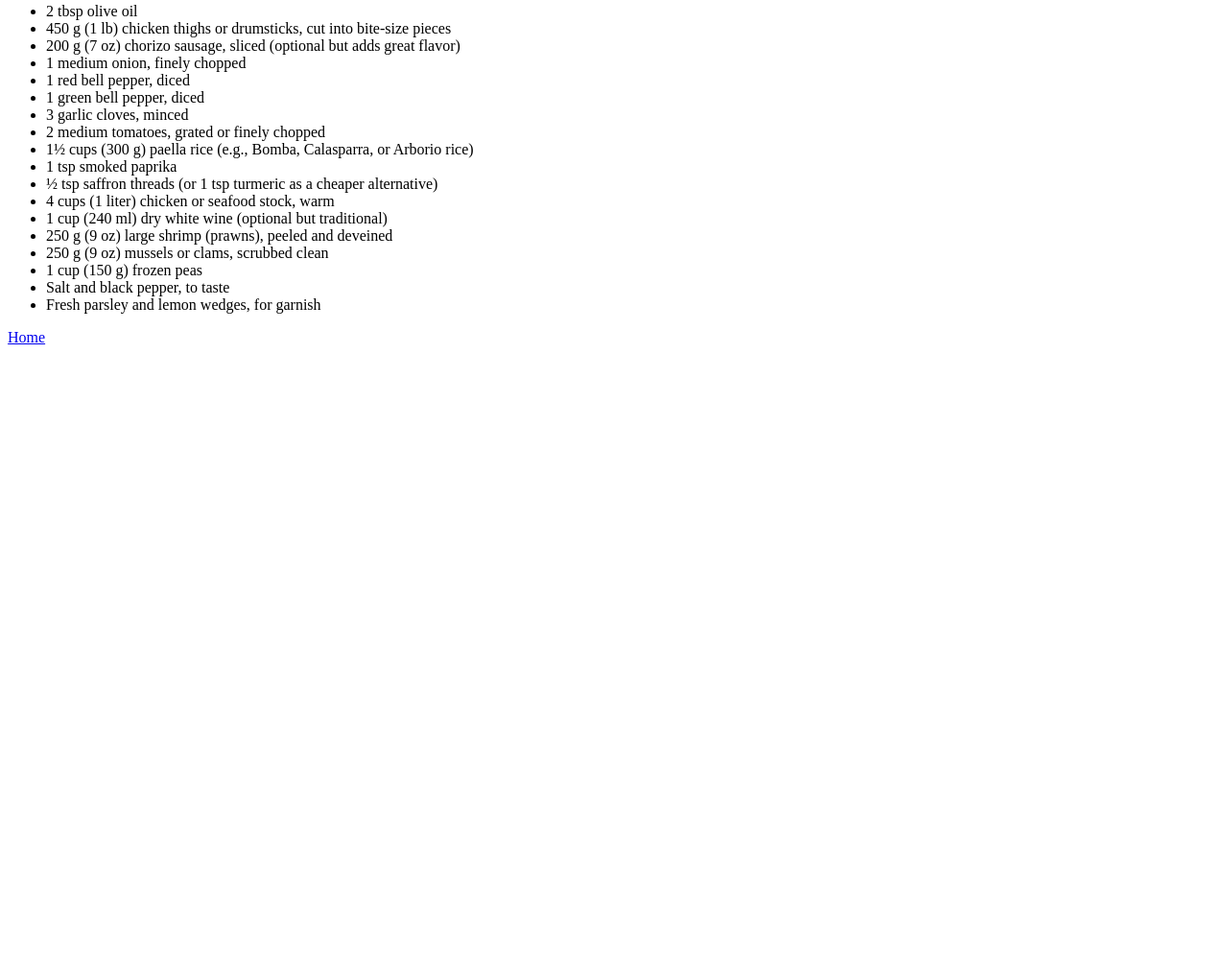
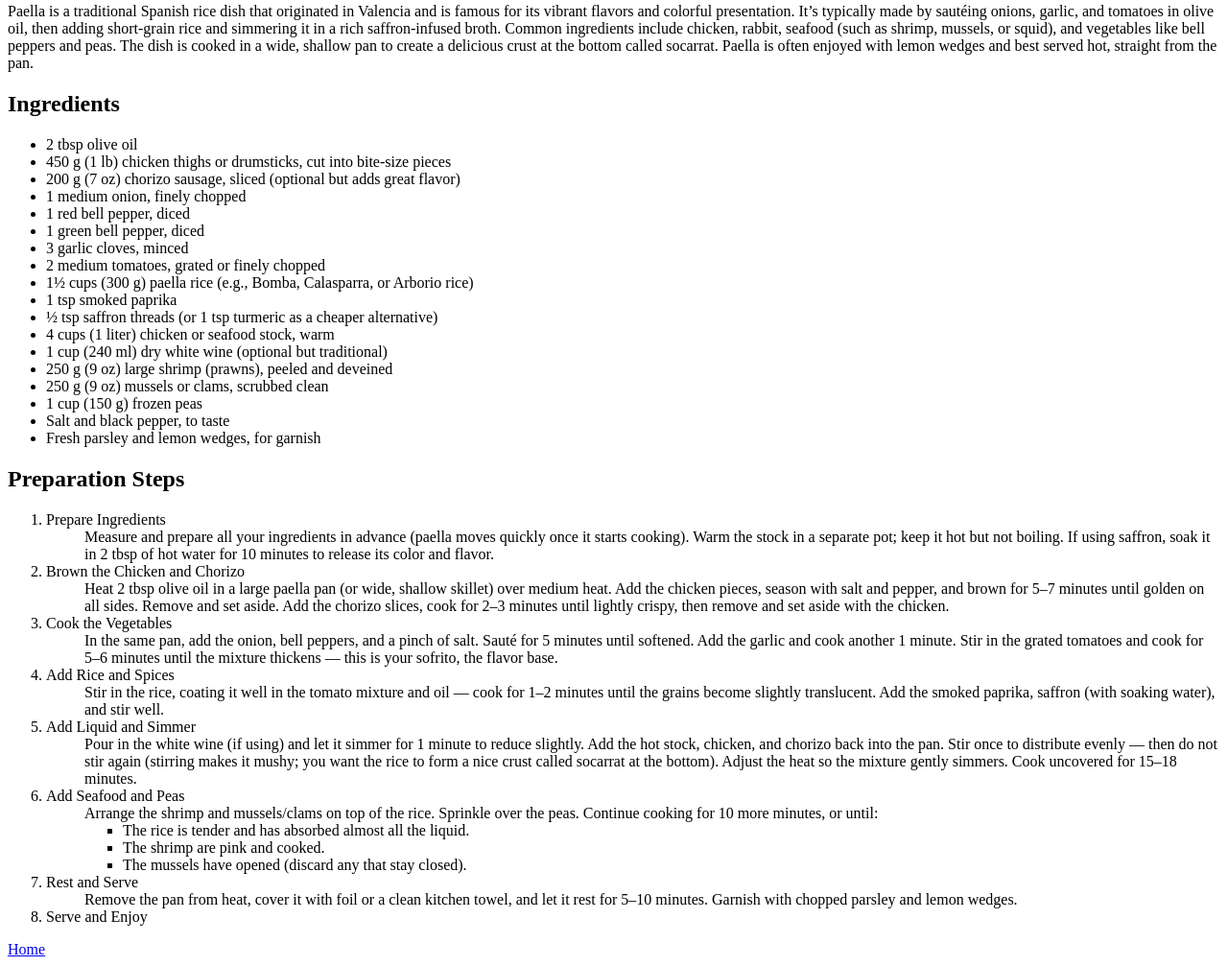
Before and after one commit to moyeboah/odin-recipies, a plain HTML site: page recipes/paella.html in a window 1280 px wide. Shown: the part 156-1163 px from the top of the page at 96% size. Before the commit the page ends 800 px from the top, so only its background shows below. Drawn offline with Linux system fonts and the light colour scheme.

Commit message:
Corrected grammar in pulled-pork.html Finish uncompleted work in paella.html

```diff
--- a/recipes/paella.html
+++ b/recipes/paella.html
@@ -9,9 +9,9 @@
     <h1>Spanish Paella</h1>
     <img src="C:\Users\Usr\Pictures\Paella.jpg">
     <h3>Traditional Spanish Paella</h3>
-    <p></p>
+    <p>Paella is a traditional Spanish rice dish that originated in Valencia and is famous for its vibrant flavors and colorful presentation. It’s typically made by sautéing onions, garlic, and tomatoes in olive oil, then adding short-grain rice and simmering it in a rich saffron-infused broth. Common ingredients include chicken, rabbit, seafood (such as shrimp, mussels, or squid), and vegetables like bell peppers and peas. The dish is cooked in a wide, shallow pan to create a delicious crust at the bottom called socarrat. Paella is often enjoyed with lemon wedges and best served hot, straight from the pan.</p>
+	<h2>Ingredients</h2>
     <ul>
-
 	<li>	2 tbsp olive oil </li>
 	<li>	450 g (1 lb) chicken thighs or drumsticks, cut into bite-size pieces </li>
 	<li>	200 g (7 oz) chorizo sausage, sliced (optional but adds great flavor) </li>
@@ -32,6 +32,69 @@
 	<li>	Fresh parsley and lemon wedges, for garnish </li>
 
     </ul>
+	<h2>Preparation Steps</h2>
+
+	<ol>
+        <li>Prepare Ingredients
+     	<ul>Measure and prepare all your ingredients in advance (paella moves quickly once it starts cooking).
+		Warm the stock in a separate pot; keep it hot but not boiling.
+    	If using saffron, soak it in 2 tbsp of hot water for 10 minutes to release its color and flavor.</ul>
+        </li>
+		<li>Brown the Chicken and Chorizo
+		<ul>Heat 2 tbsp olive oil in a large paella pan (or wide, shallow skillet) over medium heat.
+		Add the chicken pieces, season with salt and pepper, and brown for 5–7 minutes until golden on all sides. Remove and set aside.
+		Add the chorizo slices, cook for 2–3 minutes until lightly crispy, then remove and set aside with the chicken.
+        </ul>
+        </li>
+		<li>
+			Cook the Vegetables
+			<ul>
+		  In the same pan, add the onion, bell peppers, and a pinch of salt.
+		  Sauté for 5 minutes until softened.
+		  Add the garlic and cook another 1 minute.
+		  Stir in the grated tomatoes and cook for 5–6 minutes until the mixture thickens — this is your sofrito, the flavor base.
+          </ul>
+		</li>
+		<li>
+			Add Rice and Spices
+	    <ul>
+		Stir in the rice, coating it well in the tomato mixture and oil — cook for 1–2 minutes until the grains become slightly translucent.
+		Add the smoked paprika, saffron (with soaking water), and stir well.
+	    </ul>
+        </li>
+		<li>
+			Add Liquid and Simmer
+        <ul>
+	    Pour in the white wine (if using) and let it simmer for 1 minute to reduce slightly.
+	    Add the hot stock, chicken, and chorizo back into the pan.
+	    Stir once to distribute evenly — then do not stir again (stirring makes it mushy; you want the rice to form a nice crust called socarrat at the bottom).
+		Adjust the heat so the mixture gently simmers. Cook uncovered for 15–18 minutes.
+	    </ul>
+		</li>
+		<li>
+			Add Seafood and Peas
+         <ul>
+		Arrange the shrimp and mussels/clams on top of the rice.
+	    Sprinkle over the peas.
+	    Continue cooking for 10 more minutes, or until:
+		<ul>
+			<li>The rice is tender and has absorbed almost all the liquid.</li>
+	        <li>The shrimp are pink and cooked.</li>
+	        <li>The mussels have opened (discard any that stay closed).</li>
+		</ul>
+	    </ul>
+		</li>
+		<li>
+			Rest and Serve
+        <ul>
+	     Remove the pan from heat, cover it with foil or a clean kitchen towel, and let it rest for 5–10 minutes.
+		 Garnish with chopped parsley and lemon wedges.
+		</ul>
+		</li>
+		<li>
+			Serve and Enjoy
+		</li>
+	</ol>
 
     <a href="\\wsl.localhost\Ubuntu\home\martha\odin-recipies\index.html">Home</a>
 </body>
```
Also changed, not shown: recipes/pulled-pork.html (+1 -1 lines).
